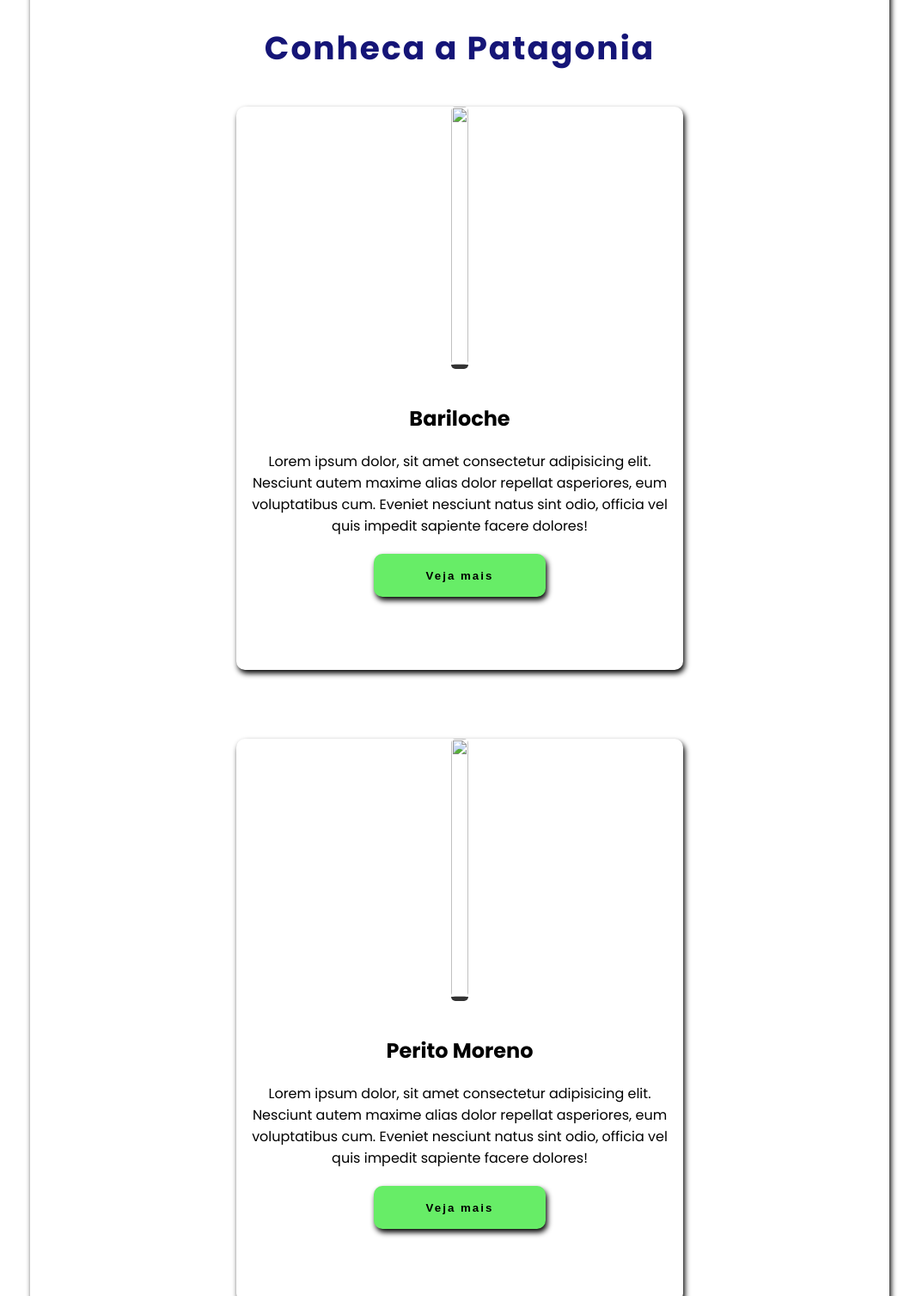
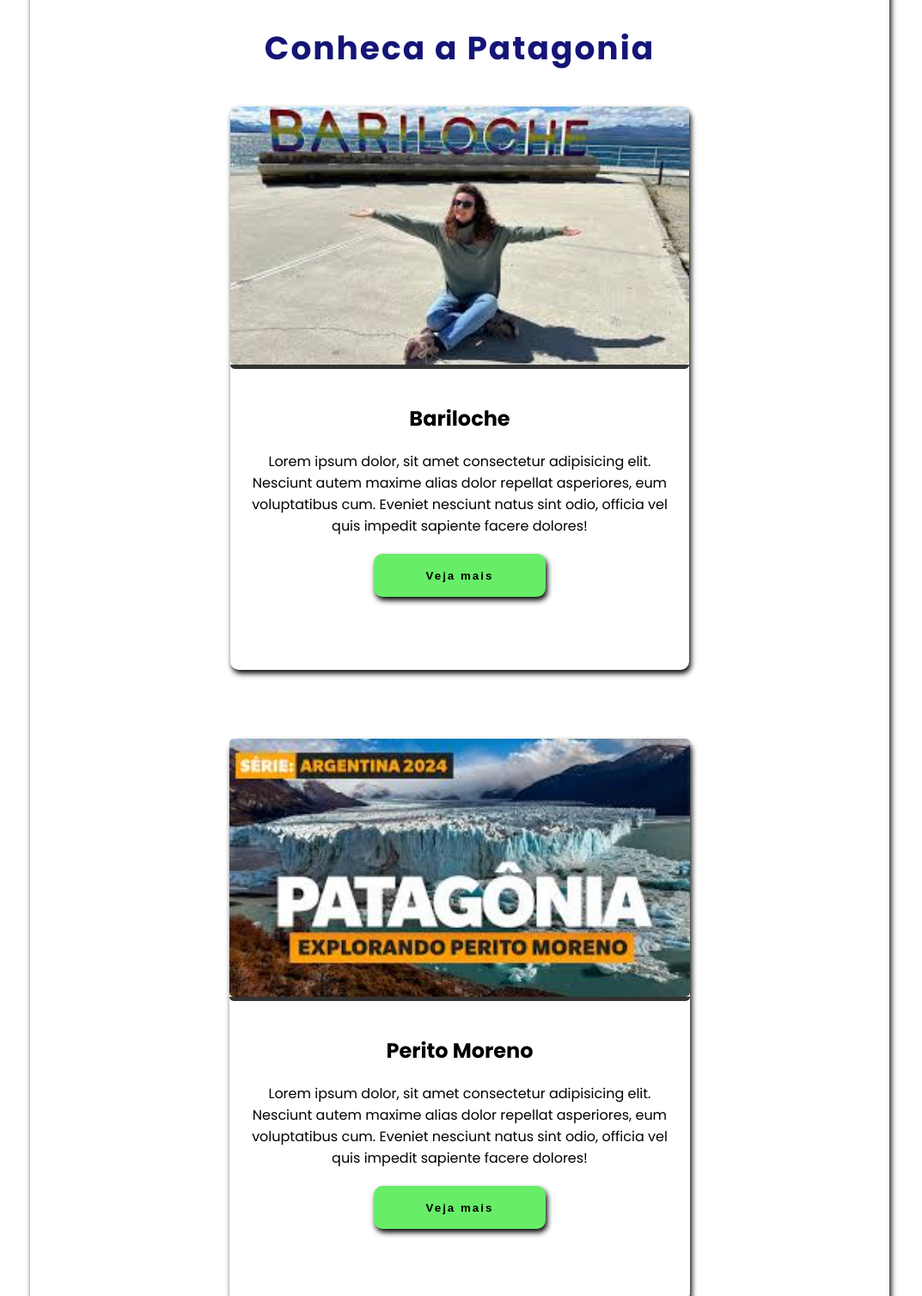
Before and after one commit to vicenteaugusto9/Patagonia-ARG, a plain HTML site: page index.html in a window 1280 px wide. Shown: the part 640-2147 px from the top of the page at 86% size, without its empty margins (105-1178 px from the left). Drawn offline with Linux system fonts and the light colour scheme; the site is published under a folder, as on GitHub Pages, so addresses that start at the root find nothing.

Commit message:
barras img

```diff
--- a/index.html
+++ b/index.html
@@ -53,7 +53,7 @@
         <div class="cards-main">
           <div class="cards">
             <div class="img-card">
-              <img src="/imgs/bariloche.jpeg" alt="" />
+              <img src="imgs/bariloche.jpeg" alt="" />
             </div>
             <div class="text-card">
               <h2>Bariloche</h2>
@@ -72,7 +72,7 @@
           </div>
           <div class="cards">
             <div class="img-card">
-              <img src="/imgs/logo-perito.jpeg" alt="" />
+              <img src="imgs/logo-perito.jpeg" alt="" />
             </div>
             <div class="text-card">
               <h2>Perito Moreno</h2>
@@ -91,7 +91,7 @@
           </div>
           <div class="cards">
             <div class="img-card">
-              <img src="/imgs/logo-el.jpeg" alt="" />
+              <img src="imgs/logo-el.jpeg" alt="" />
             </div>
             <div class="text-card">
               <h2>El Calafate</h2>
```
